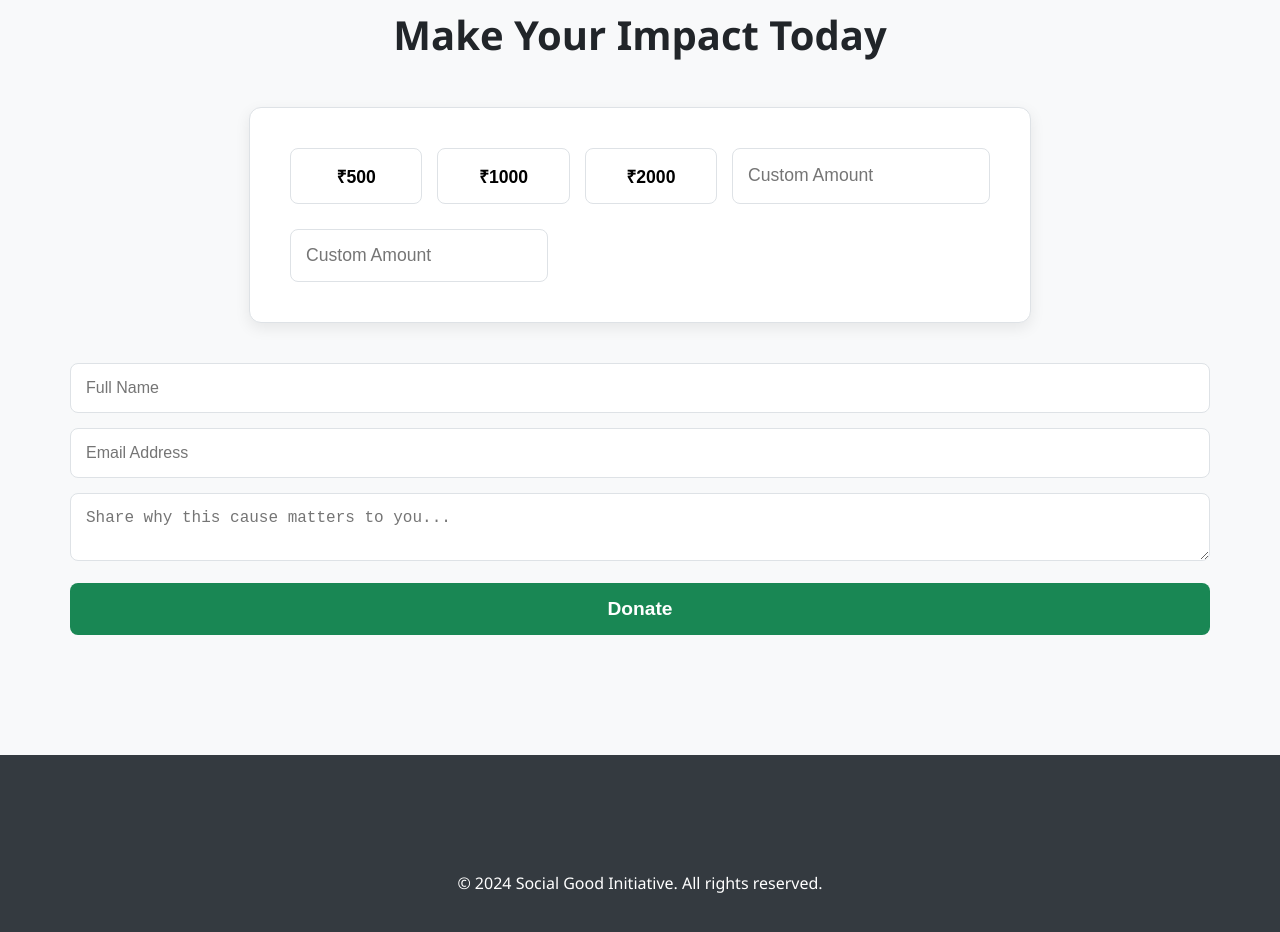
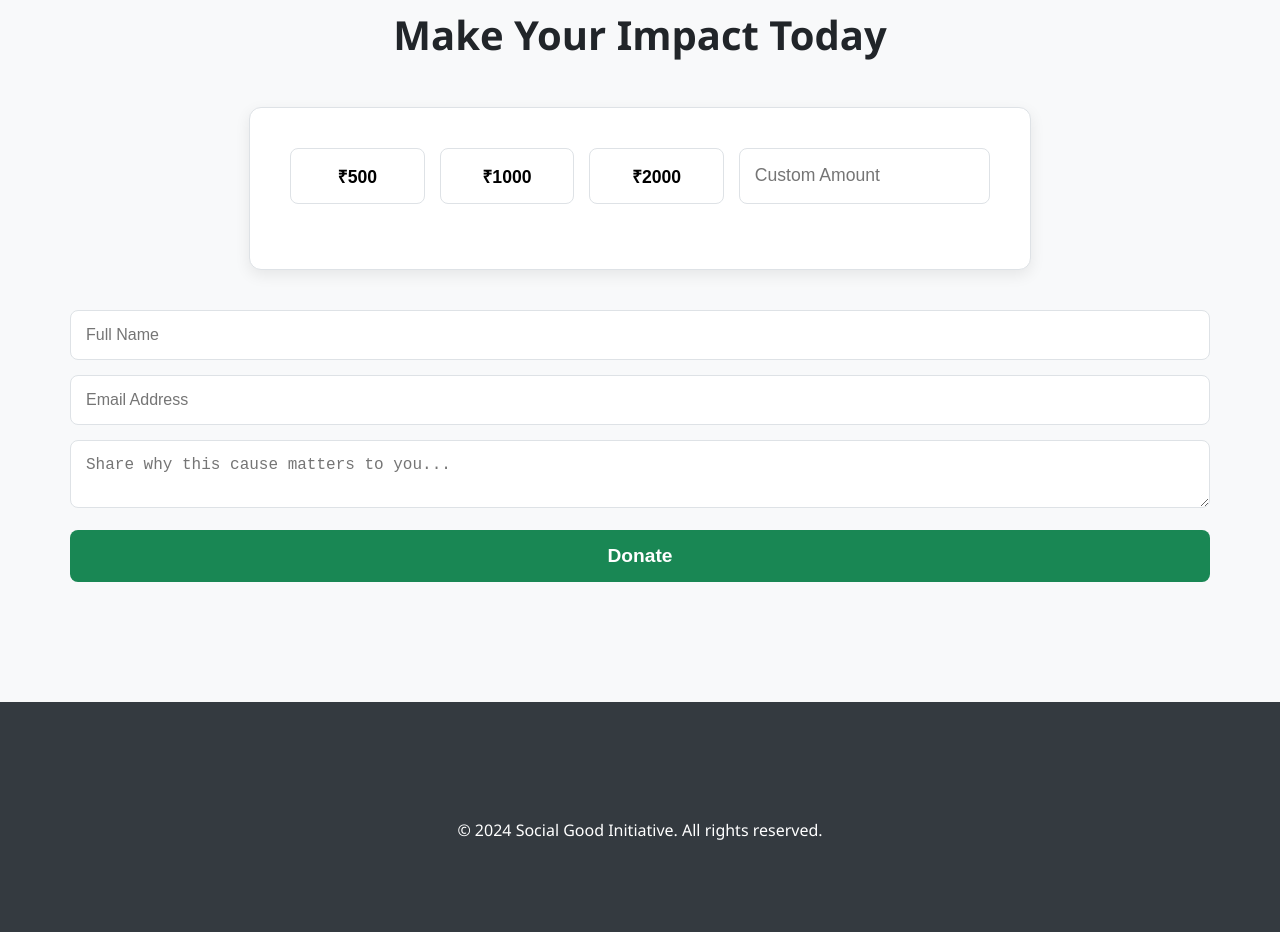
Before and after one commit to Kapil1071/social-good-donations-project, a plain HTML site: page index.html in a window 1280 px wide. Shown: the part 1206-2138 px from the top of the page. Drawn offline with Linux system fonts and the light colour scheme.

Commit message:
Fix CSS layout for donation amount box

```diff
--- a/css/style.css
+++ b/css/style.css
@@ -134,14 +134,17 @@ progress::-webkit-progress-value {
     margin: 40px auto;
 }
 
+/* --- THIS IS THE START OF THE EDITED CODE --- */
+
 .donation-amount {
     display: flex;
+    flex-wrap: wrap; /* CHANGED: Added this line to allow items to wrap */
     gap: 15px;
     margin-bottom: 25px;
 }
 
 .amount-btn {
-    flex: 1;
+    flex: 1 1 100px; /* CHANGED: Replaced 'flex: 1' for better responsiveness */
     padding: 15px;
     border: 1px solid var(--border-color);
     background: #fff;
@@ -149,6 +152,7 @@ progress::-webkit-progress-value {
     border-radius: 8px;
     font-size: 1.1rem;
     font-weight: bold;
+    text-align: center; /* CHANGED: Added to ensure text is centered */
     transition: background-color 0.3s, border-color 0.3s;
 }
 
@@ -158,12 +162,16 @@ progress::-webkit-progress-value {
 }
 
 #custom-amount {
-    flex: 1;
+    flex: 2 1 150px; /* CHANGED: Replaced 'flex: 1' for better responsiveness */
     padding: 15px;
     border: 1px solid var(--border-color);
     border-radius: 8px;
     font-size: 1.1rem;
+    min-width: 0; /* CHANGED: Added to prevent overflow on small screens */
 }
+
+/* --- THIS IS THE END OF THE EDITED CODE --- */
+
 
 #donation-form input,
 #donation-form textarea {
--- a/index.html
+++ b/index.html
@@ -34,9 +34,9 @@
     <button class="amount-btn" data-amount="2000">₹2000</button>
 
     <!-- THERE SHOULD ONLY BE ONE INPUT FIELD HERE -->
-    <input type="number" id="custom-amount" placeholder="Custom Amount">
+    <input type="number" id="custom-amount" placeholder="Custom Amount" >
 </div>
-                    <input type="number" id="custom-amount" placeholder="Custom Amount">
+
                 </div>
                 <form id="donation-form">
                     <input type="text" id="full-name" placeholder="Full Name" required>
```
